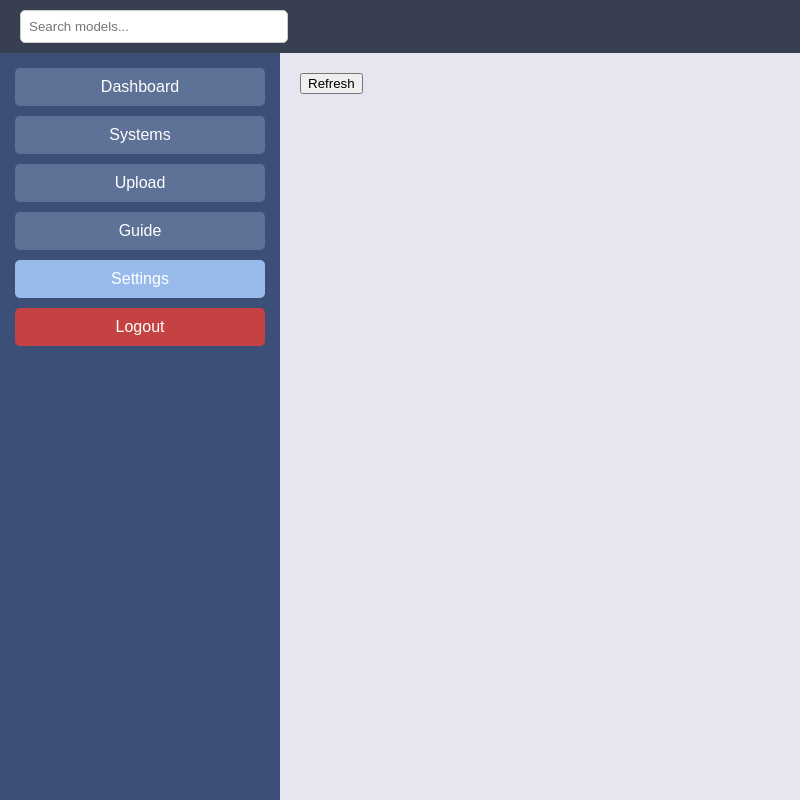
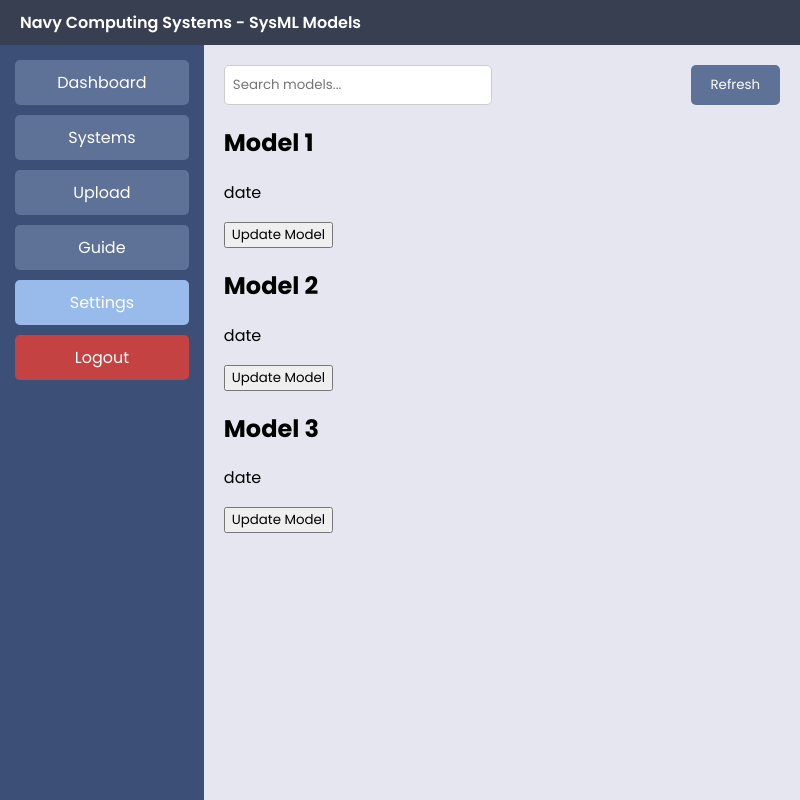
Before and after one commit to dianalin2/engr-1020, an Electron app: page gui/index.html in a window 800 px wide. Both pictures are taken after a click on the button "Systems". Drawn offline with Linux system fonts and the light colour scheme; a web font is replaced by a local one.

Commit message:
updated refresh button and added to systems page

```diff
--- a/gui/index.css
+++ b/gui/index.css
@@ -1,12 +1,13 @@
+.everything, button, input {
+    font-family: Poppins, sans-serif;
+}
+
 .everything {
-    font-family: Arial, sans-serif;
     margin: 0;
     padding: 0;
     display: flex;
     flex-direction: column;
     height: 100vh;
-
-
 }
 
 .nav {
@@ -16,13 +17,11 @@
     display: flex;
     align-items: center;
     justify-content: space-between;
+    height: 25px;
 }
 
-.searchContentBar {
-    padding: 8px;
-    width: 250px;
-    border-radius: 5px;
-    border: 1px solid #ccc;
+.title {
+    font-weight: 600;
 }
 
 /* Main content layout */
@@ -71,8 +70,36 @@
 
 /* Main content area */
 .sidedisplay {
-    flex: 1;
     background-color: #E6E6F0;
     padding: 20px;
     overflow-y: auto;
+    width: 100%;
 }
+
+.main-flex {
+    display: flex;
+    gap: 20px;
+    flex-direction: column;
+}
+
+.searchContentBar {
+    padding: 8px;
+    width: 250px;
+    border-radius: 5px;
+    border: 1px solid #ccc;
+}
+
+.refresh {
+    background-color: #5e7197; /* Green */
+    color: white;
+    padding: 10px 20px;
+    border: none;
+    border-radius: 5px;
+    cursor: pointer;
+    transition: background-color 0.3s;
+    align-self: flex-end;
+}
+
+.refresh:hover {
+    opacity: 0.9;
+}
--- a/gui/index.html
+++ b/gui/index.html
@@ -7,6 +7,9 @@
   <meta charset="UTF-8">
   <meta name="viewport" content="width=device-width, initial-scale=1.0">
   <title>Navy Computing Systems</title>
+  <link rel="preconnect" href="https://fonts.googleapis.com">
+  <link rel="preconnect" href="https://fonts.gstatic.com" crossorigin>
+  <link href="https://fonts.googleapis.com/css2?family=Playwrite+GB+S:ital,wght@0,100..400;1,100..400&family=Poppins:ital,wght@0,100;0,200;0,300;0,400;0,500;0,600;0,700;0,800;0,900;1,100;1,200;1,300;1,400;1,500;1,600;1,700;1,800;1,900&display=swap" rel="stylesheet">
   <link rel="stylesheet" href="index.css">
 </head>
 
@@ -14,8 +17,7 @@
 <body class = "everything" > <!-- container for all the visual stuff -->
 
     <nav class = "nav"> <!-- top nav bar: search bar & profile -->
-        <input class="searchContentBar" type="text" id="searchFiles" onkeyup="myFunction()"
-              placeholder="Search models..."> <!-- search bar to more easily find and access specific models -->
+        <div class="title"> Navy Computing Systems - SysML Models </div>
     </nav>
 
     <main class = "mainbody">
@@ -44,11 +46,41 @@
 
         <div class = "sidedisplay"> <!-- display: everything else (shows models) -->
             <div id="dashboard">
-                <button class = "refresh" onClick="refreshPage()">Refresh</button>
+                <div class="main-flex">
+                    <button class = "refresh" onClick="refreshPage()">Refresh</button>
+                </div>
+
+                <div class="update-text">
+                    <!-- systems/infrastructure that needs updating -->
+                </div>
+
+
             </div>
 
             <div id="systems">
-                <button class = "refresh" onClick="refreshPage()">Refresh</button>
+                <div class="main-flex" style="flex-direction: row; justify-content: space-between;">
+                    <input class="searchContentBar" type="text" id="searchFiles" onkeyup="myFunction()"
+                        placeholder="Search models..."> <!-- search bar to more easily find and access specific models -->
+                    <button class = "refresh" onClick="refreshPage()">Refresh</button>
+                </div>
+
+
+                <div class="card">
+                    <h2>Model 1</h2>
+                    <p>date</p>
+                    <button class="model-button">Update Model</button>
+                </div>
+                <div class="card">
+                    <h2>Model 2</h2>
+                    <p>date</p>
+                    <button class="model-button">Update Model</button>
+                </div>
+                <div class="card">
+                    <h2>Model 3</h2>
+                    <p>date</p>
+                    <button class="model-button">Update Model</button>
+                </div>
+
             </div>
 
             <div id="guide">
```
